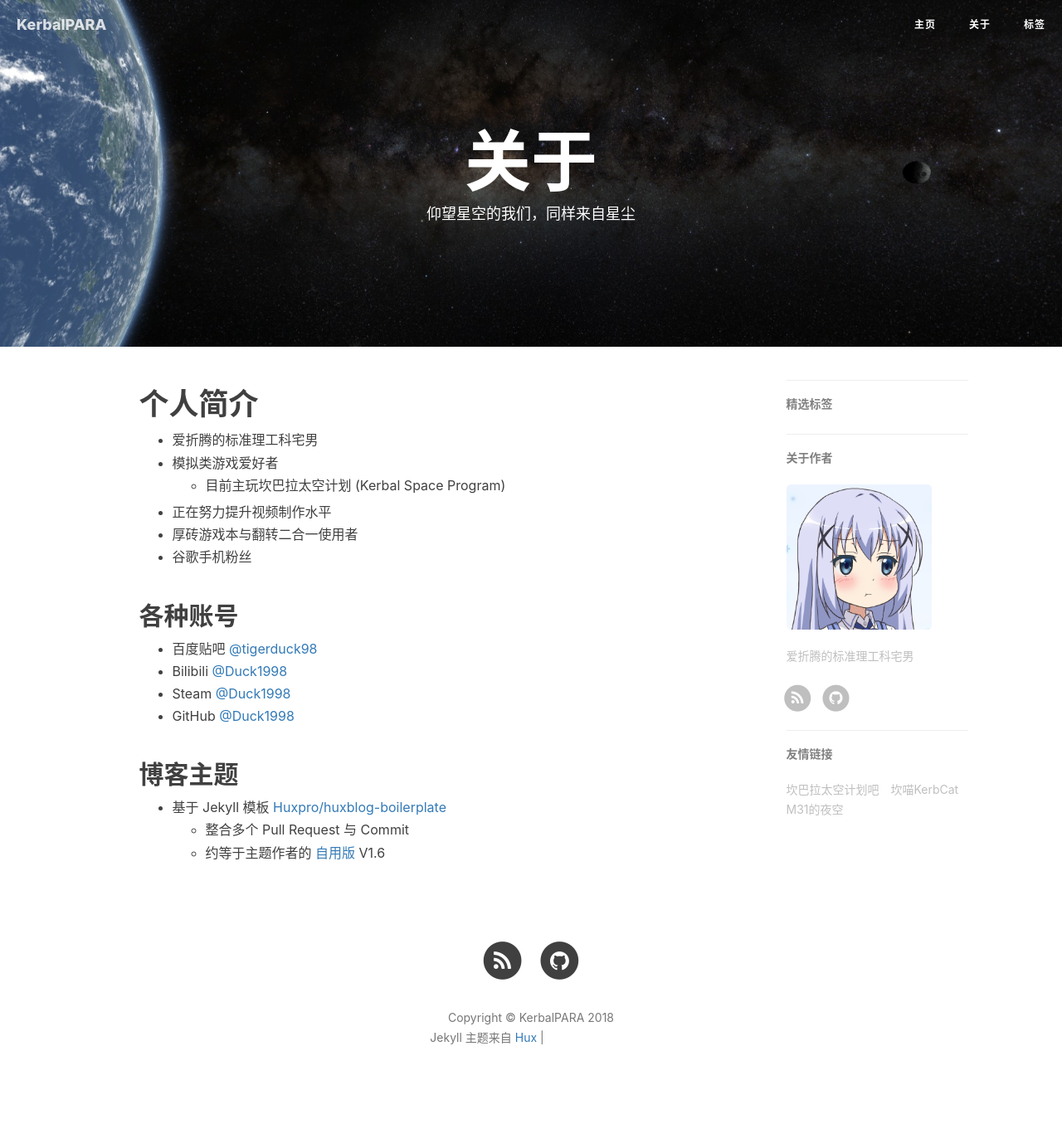
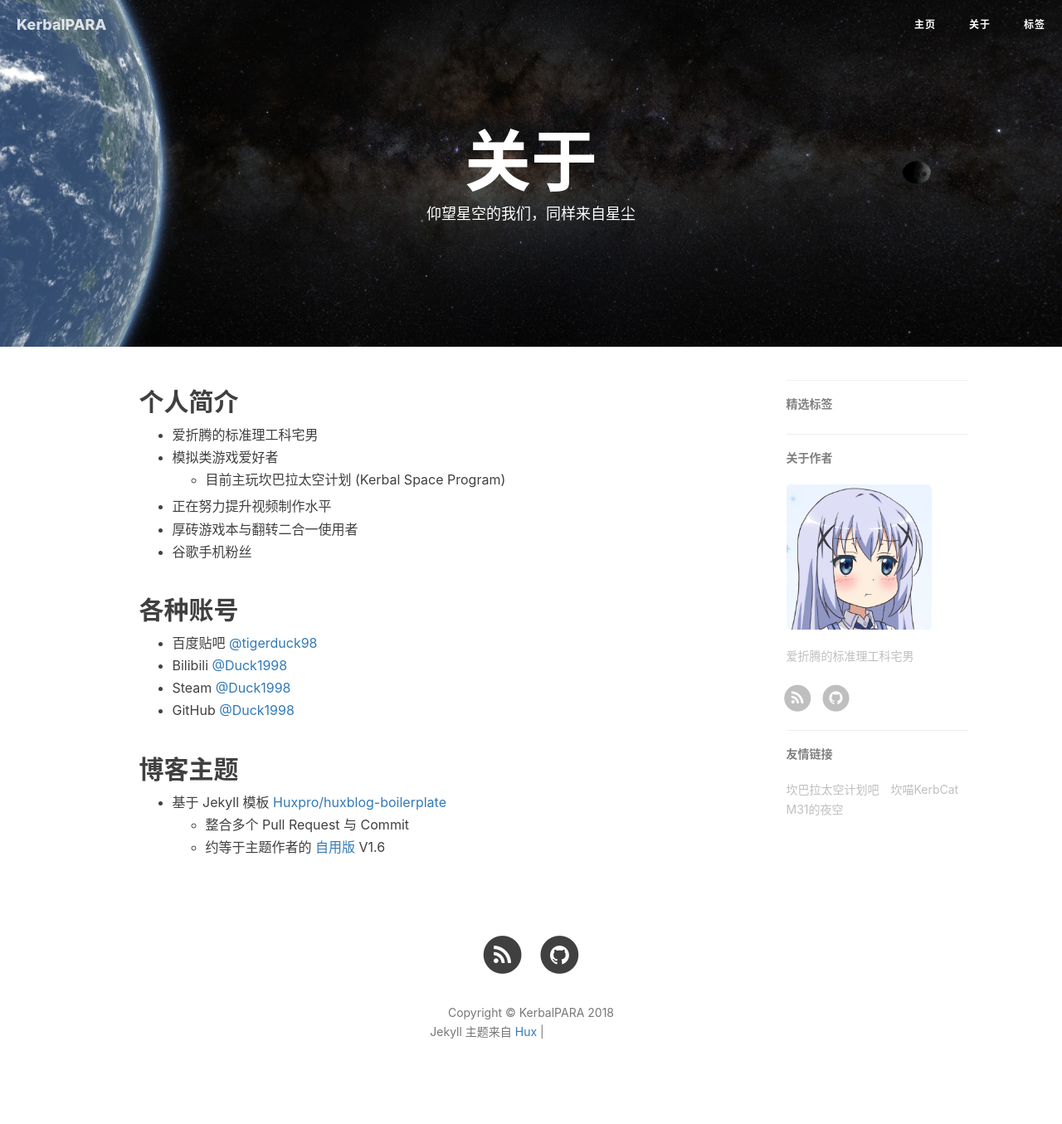
Before and after one commit to Duck1998/Duck1998.github.io, a Jekyll site: the page built from about.md, in a window 1280 px wide. Shown: the whole page at 83% size. Built offline with Jekyll 4.4.1, drawn with Linux system fonts in a browser that asks for light colours; nearby versions of some CDN libraries; comment, search, counter and statistics services are not loaded; grey boxes are pictures that could not be loaded.

Commit message:
[博客更新] 关于页面

```diff
--- a/about.md
+++ b/about.md
@@ -5,7 +5,7 @@
 header-img: "img/about-bkg.jpg"
 ---
 
-# 个人简介
+## 个人简介
 
 - 爱折腾的标准理工科宅男
 - 模拟类游戏爱好者
```
